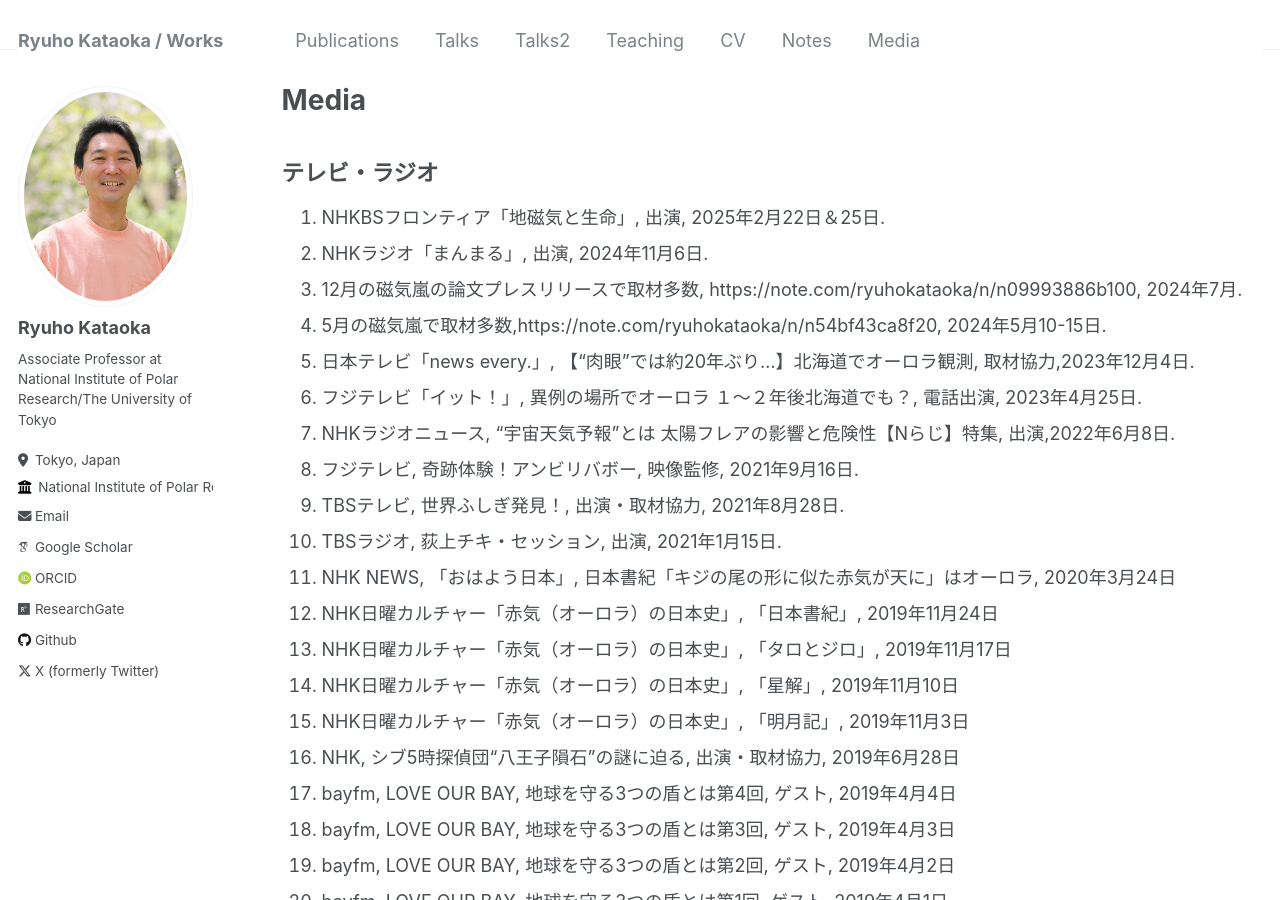
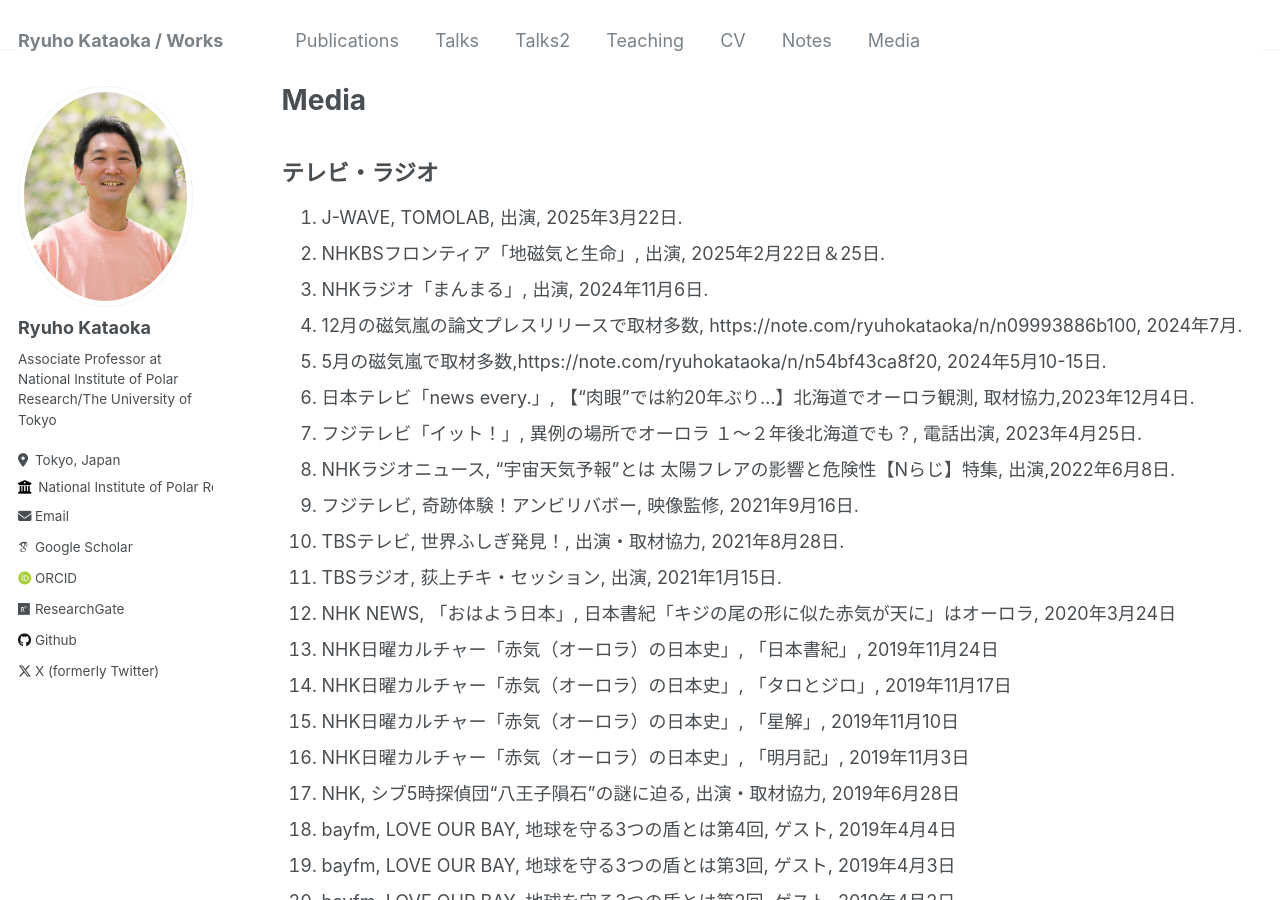
Before and after one commit to ryuhokataoka/ryuhokataoka.github.io, a Jekyll site: the page built from _pages/media.md, in a window 1280 px wide and 900 px high. Built offline with Jekyll 4.4.1, drawn with Linux system fonts in a browser that asks for light colours; some web fonts are replaced.

Commit message:
Update media.md

```diff
--- a/_pages/media.md
+++ b/_pages/media.md
@@ -8,6 +8,7 @@ author_profile: true
 
 テレビ・ラジオ
 ----
+1. J-WAVE, TOMOLAB, 出演, 2025年3月22日.
 1. NHKBSフロンティア「地磁気と生命」, 出演, 2025年2月22日＆25日.
 1. NHKラジオ「まんまる」, 出演, 2024年11月6日.
 1. 12月の磁気嵐の論文プレスリリースで取材多数, https://note.com/ryuhokataoka/n/n09993886b100, 2024年7月.
```
